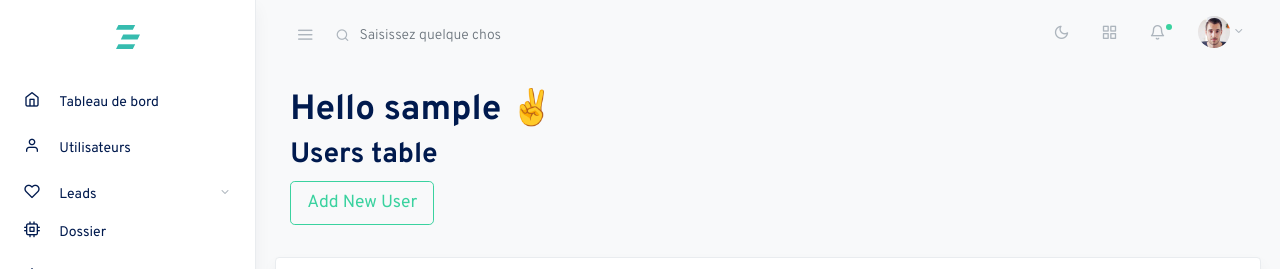
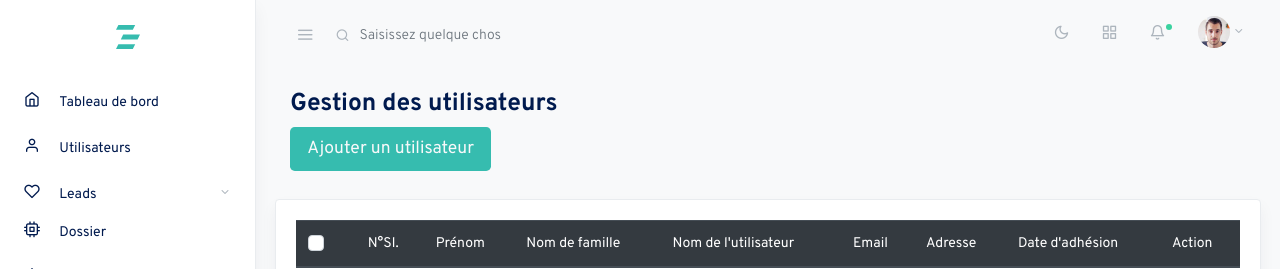
Before and after one commit to layesow/plome, a Django app: page /base/add_new_user/ in a window 1280 px wide. Shown: the top 269 px of the page. Run offline with Django 4.2, Linux system fonts and the light colour scheme; the visitor is signed in with stand-in values (Sample User, id 1); data comes from the database, SQL or seed files in the repository; lists and menus that the app fills with data are empty; some libraries are stand-ins or nearby versions; some web fonts are replaced.

Commit message:
add user

```diff
--- a/templates/base/add_new_user.html
+++ b/templates/base/add_new_user.html
@@ -1,60 +1,61 @@
 {% extends 'base.html' %}
 {% load static %}
-
 {% block content %}
 <style>
 /* Add this to your CSS file */
 .user-deactivated {
-        background-color: #fa6262;
-        /* Red background color */
+    background-color: #fa6262; /* Red background color */
 }
-
   .mention-textarea {
     font-family: 'Arial';
     color: rgb(20, 95, 245);
     font-weight: bold;
   }
-
   @keyframes fadeIn {
   0% {
     opacity: 0;
   }
-
   100% {
     opacity: 1;
   }
 }
-
 .greeting {
   animation: fadeIn 1s ease-in-out;
 }
-
 .main-content {
   animation: fadeIn 1s ease-in-out;
 }
-
 .table-header {
     font-weight: bold;
-        background-color: #f8f9fa;
-        /* Light gray background */
-        color: #333;
-        /* Dark gray text color */
+    background-color: #f8f9fa; /* Light gray background */
+    color: #333; /* Dark gray text color */
 }
+.gestion-bouton {
+    background-color: rgba(54,188,175,1);
+    color:#f8f9fa;
+}
+
+.gestion-bouton:hover {
+    background-color: rgb(255, 255, 255); /* Couleur de fond en cas de survol */
+    border: 2px solid rgba(54,188,175,1); /* Couleur de bordure en cas de survol */
+    color: rgba(54,188,175,1); /* Couleur du texte en cas de survol */
+}
+
 </style>
     <div class="wrapper">
-
 
         <main role="main" class="main-content">
             <div class="container-fluid">
                 <div class="row justify-content-center">
                     <div class="col-12">
-                        {% for fu in filtered_user %}
-                        <h1 class="greeting">Hello {{fu}} ✌</h1>
+                        <!--{% for fu in filtered_user %}
+                        <h1 class="greeting">Bonjour {{fu}} ✌</h1>
                         {% endfor %}
-                        <h2 class="mb-2 page-title">Users table</h2>
+                        -->
+                        <h3 class="mb-2 page-title">Gestion des utilisateurs</h3>
                         <p class="card-text">
-                            <button type="button" class="btn mb-2 btn-outline-success btn-lg" data-toggle="modal"
-                                data-target=".bd-example-modal-lg">Add New User</button>
+                            <button type="button" class="btn mb-1 btn-lg gestion-bouton" data-toggle="modal"
+                                data-target=".bd-example-modal-lg" >Ajouter un utilisateur</button>
                         </p>
                     </div>
                 </div>
@@ -63,7 +64,7 @@
                 <div class="modal-dialog modal-lg" role="document">
                     <div class="modal-content">
                         <div class="modal-header">
-                            <h5 class="modal-title" id="userModalLabel">Add New User</h5>
+                            <h5 class="modal-title" id="userModalLabel">Ajouter un Nouvel Utilisateur</h5>
                             <button type="button" class="close" data-dismiss="modal" aria-label="Close">
                                 <span aria-hidden="true">&times;</span>
                             </button>
@@ -73,13 +74,13 @@
                                 action="{% url 'save_user' %}">
                                 {% csrf_token %}
                                 <div class="mx-auto text-center">
-                                    <h2 class="m-3">Add New User</h2>
+                                    <h2 class="m-3">Ajouter un Utilisateur</h2>
                                 </div>
                                 <div class="form-row">
                                     <div class="form-group col-md-6">
                                         <!-- <label for="Username">Username</label> -->
                                         <input type="Username" name="Username" id="Username" class="form-control"
-                                            placeholder="User Name" required autocomplete="off">
+                                            placeholder="Nom d'utilisateur" required autocomplete="off">
                                     </div>
                                     <div class="form-group col-md-6">
                                         <!-- <label for="Email">Email</label> -->
@@ -89,33 +90,33 @@
                                     <div class="form-group col-md-6">
                                         <!-- <label for="firstname">Firstname</label> -->
                                         <input type="text" name="firstname" id="firstname" class="form-control"
-                                            placeholder="First Name" required autocomplete="off">
+                                            placeholder="Prénom" required autocomplete="off">
                                     </div>
                                     <div class="form-group col-md-6">
                                         <!-- <label for="lastname">Lastname</label> -->
                                         <input type="text" name="lastname" id="lastname" class="form-control"
-                                            placeholder="Last Name" required autocomplete="off">
+                                            placeholder="Nom de famille" required autocomplete="off">
                                     </div>
                                     <!--  -->
                                     <div class="form-group col-md-12">
                                         <div class="row">
-                                            <label class="col-md-2 pt-0">User Profiles</label>
-                                            <div class="col-md-10">
+                                            <label class="col-md-3 pt-0">Profils d'utilisateur</label>
+                                            <div class="col-md-9">
                                                 <div class="form-check form-check-inline">
                                                     <input class="form-check-input" type="radio" name="user_type"
                                                         id="user_type_advisor" value="Advisor" required>
                                                     <label class="form-check-label"
-                                                        for="user_type_advisor">Advisor</label>
+                                                        for="user_type_advisor">Conseiller</label>
                                                 </div>
                                                 <div class="form-check form-check-inline">
                                                     <input class="form-check-input" type="radio" name="user_type"
                                                         id="user_type_sales" value="Sales" required>
-                                                    <label class="form-check-label" for="user_type_sales">Sales</label>
+                                                    <label class="form-check-label" for="user_type_sales">Vendeur</label>
                                                 </div>
                                                 <div class="form-check form-check-inline">
                                                     <input class="form-check-input" type="radio" name="user_type"
                                                         id="user_type_admin" value="Admin" required>
-                                                    <label class="form-check-label" for="user_type_admin">Admin</label>
+                                                    <label class="form-check-label" for="user_type_admin">Administrateur</label>
                                                 </div>
                                             </div>
                                         </div>
@@ -124,22 +125,21 @@
                                     <div class="form-group col-md-6">
                                         <!-- <label for="password">New Password</label> -->
                                         <input type="password" name="password" class="form-control" id="password"
-                                            placeholder="Password" required>
+                                            placeholder="Mot de passe" required>
                                     </div>
                                     <div class="form-group col-md-6">
                                         <!-- <label for="confirm_password">Confirm Password</label> -->
                                         <input type="password" name="confirm_password" class="form-control"
-                                            id="confirm_password" placeholder="Confirm Password" required>
+                                            id="confirm_password" placeholder="Confirmer le mot de passe" required>
                                     </div>
                                 </div>
                                 <div class="modal-footer">
                                     <button type="button" class="btn mb-2 btn-secondary"
-                                        data-dismiss="modal">Close</button>
-                                    <button type="submit" class="btn mb-2 btn-success">Add New User</button>
+                                        data-dismiss="modal">Fermer</button>
+                                    <button type="submit" class="btn mb-2 gestion-bouton">Ajouter</button>
                                 </div>
                                 <!-- <p class="mt-5 mb-3 text-muted text-center">© 2020</p> -->
                             </form>
-
                         </div>
                     </div>
                 </div>
@@ -155,7 +155,6 @@
                     };
                     xhr.send();
                 }
-
                 function deleteUser(userId) {
                     // Create an AJAX request to the `delete-user` URL
                     var xhr = new XMLHttpRequest();
@@ -198,8 +197,7 @@
                 <table class="table datatables" id="dataTable-1">
                     <thead class="thead-dark">
                         <tr>
-                            <th>
-                                <div class="custom-control custom-checkbox">
+                            <th><div class="custom-control custom-checkbox">
                                 <input type="checkbox" class="custom-control-input" />
                                 <label class="custom-control-label"></label>
                             </div>
@@ -226,7 +224,6 @@
                                         <td>
                                             {{forloop.counter}}
                                         </td>
-
                                         <td>
                                             {{vau.first_name}}
                                         </td>
@@ -264,16 +261,16 @@
                                                         {% endcomment %} -->
                                                         <a class="dropdown-item" href="javascript:void(0)"
                                                             onclick="sendEmail('{{ vau.id }}')"
-                                                            id="send-mail-{{ vau.id }}">Invite</a>
+                                                            id="send-mail-{{ vau.id }}">Inviter</a>
                                                         <a class="dropdown-item" href="javascript:void(0)"
                                                             data-toggle="modal"
-                                                            data-target="#editModal-{{ vau.id }}">Edit</a>
+                                                            data-target="#editModal-{{ vau.id }}">Modifier</a>
 
                                                         <a class="dropdown-item" href="javascript:void(0)"
                                                         onclick="toggleUserActivation('{{ vau.id }}', {{ vau.is_active|yesno:"true,false" }}, '{% url 'toggle_user' vau.id %}')"
                                                         id="user-action-{{ vau.id }}"
                                                         data-url="{% if vau.is_active %}{% url 'deactivate-user' vau.id %}{% else %}{% url 'activate-user' vau.id %}{% endif %}">
-                                                        {% if vau.is_active %}Deactivate{% else %}Activate{% endif %}
+                                                        {% if vau.is_active %}Désactiver{% else %}Activer{% endif %}
                                                     </a>
                                                     <script>
                                                         function toggleUserActivation(userId, isActive, url) {
@@ -324,12 +321,8 @@
                                                             .shift();
                                                         }
                                                     </script>
-
-
-
                                                     </div>
                                                 </div>
-
                                                 {% comment %} <script>
                                                     function sendemail(userId) {
                                                         var xhr = new XMLHttpRequest();
@@ -343,14 +336,13 @@
                                                         xhr.send();
                                                     }
                                                 </script> {% endcomment %}
-
                                                 <!-- Edit User Modal -->
                                                 <div class="modal fade" id="editModal-{{ vau.id }}" tabindex="-1"
                                                     role="dialog" aria-labelledby="editModalLabel" aria-hidden="true">
                                                     <div class="modal-dialog" role="document">
                                                         <div class="modal-content">
                                                             <div class="modal-header">
-                                                                <h5 class="modal-title" id="editModalLabel">Edit User
+                                                                <h5 class="modal-title" id="editModalLabel">Modifier l'utilisateur
                                                                 </h5>
                                                                 <button type="button" class="close" data-dismiss="modal"
                                                                     aria-label="Close">
@@ -392,8 +384,8 @@
                                                                         </div>
                                                                         <div class="form-group col-md-12">
                                                                             <div class="row">
-                                                                                <label class="col-md-2 pt-0">User Profiles</label>
-                                                                                <div class="col-md-10">
+                                                                                <label class="col-md-3 pt-0">Profils d'utilisateur                                                                                </label>
+                                                                                <div class="col-md-9">
                                                                                     <div
                                                                                         class="form-check form-check-inline">
                                                                                         <input class="form-check-input"
@@ -404,7 +396,7 @@
                                                                                             {% if vau.is_advisor %}checked{% endif %}
                                                                                             required>
                                                                                         <label class="form-check-label"
-                                                                                            for="user_type_advisor">Advisor</label>
+                                                                                            for="user_type_advisor">Conseiller</label>
                                                                                     </div>
                                                                                     <div
                                                                                         class="form-check form-check-inline">
@@ -416,7 +408,7 @@
                                                                                             {% if vau.is_sales %}checked{% endif %}
                                                                                             required>
                                                                                         <label class="form-check-label"
-                                                                                            for="user_type_sales">Sales</label>
+                                                                                            for="user_type_sales">Vente</label>
                                                                                     </div>
                                                                                     <div
                                                                                         class="form-check form-check-inline">
@@ -450,14 +442,13 @@
                                                             </div>
                                                             <div class="modal-footer">
                                                                 <button type="button" class="btn btn-secondary"
-                                                                    data-dismiss="modal">Close</button>
+                                                                    data-dismiss="modal">Fermer</button>
                                                                 <button type="button" class="btn btn-primary"
-                                                                    onclick="updateUser('{{ vau.id }}')">Save</button>
+                                                                    onclick="updateUser('{{ vau.id }}')">Sauvegarder</button>
                                                             </div>
                                                         </div>
                                                     </div>
                                                 </div>
-
                                                 <script>
                                                     function updateUser(userId) {
                                                         var form = document.getElementById('editForm-' + userId);
@@ -479,12 +470,9 @@
                                                         xhr.send(formData);
                                                     }
                                                 </script>
-
                                         </td>
                                     </tr>
-
                                     {% endfor %}
-
                                 </tbody>
                             </table>
                         </div>
@@ -495,7 +483,6 @@
             <!--	end	section	-->
     </div>
     <!--	.col-12	-->
-
     <input type="hidden" name="csrfmiddlewaretoken" id="csrfmiddlewaretoken" value="{{ csrf_token }}">
     <!--	.container-fluid	-->
     <div class="modal fade modal-notif modal-slide" tabindex="-1" role="dialog" aria-labelledby="defaultModalLabel"
@@ -515,7 +502,7 @@
                 </div>
                 <div class="modal-footer">
                     <button type="button" class="btn btn-secondary btn-block" data-dismiss="modal">
-                        Clear All
+                        Tout effacer
                     </button>
                 </div>
             </div>
@@ -526,16 +513,13 @@
     </div>
     </div>
     </div>
-
 </main>
-
 {% endblock %}
 <!-- and add user script -->
 {% block javascript %}
 <!-- Include Bootstrap and jQuery dependencies -->
 <script src="https://cdnjs.cloudflare.com/ajax/libs/jquery-validate/1.19.3/jquery.validate.min.js"></script>
 <script src="https://cdn.jsdelivr.net/npm/sweetalert2@11"></script>
-
 <script>
 $(document).ready(function() {
     $("#user-form").validate({
```
Lines whose indentation alone changed are shown as unchanged.
